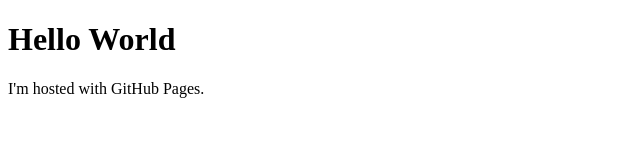
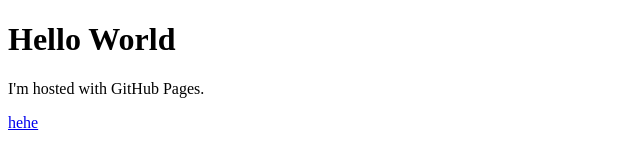
Before and after one commit to Glivermore2021/glivermore2021.github.io, a plain HTML site: page index.html in a window 1280 px wide. Shown: the full height of the page, 0-640 px from the left. Drawn offline with Linux system fonts and the light colour scheme.

Commit message:
Update index.html

```diff
--- a/index.html
+++ b/index.html
@@ -3,5 +3,6 @@
 <body>
 <h1>Hello World</h1>
 <p>I'm hosted with GitHub Pages.</p>
+<a href="glivermore2021.github.io/hehe.html">hehe</a>
 </body>
 </html>
```
